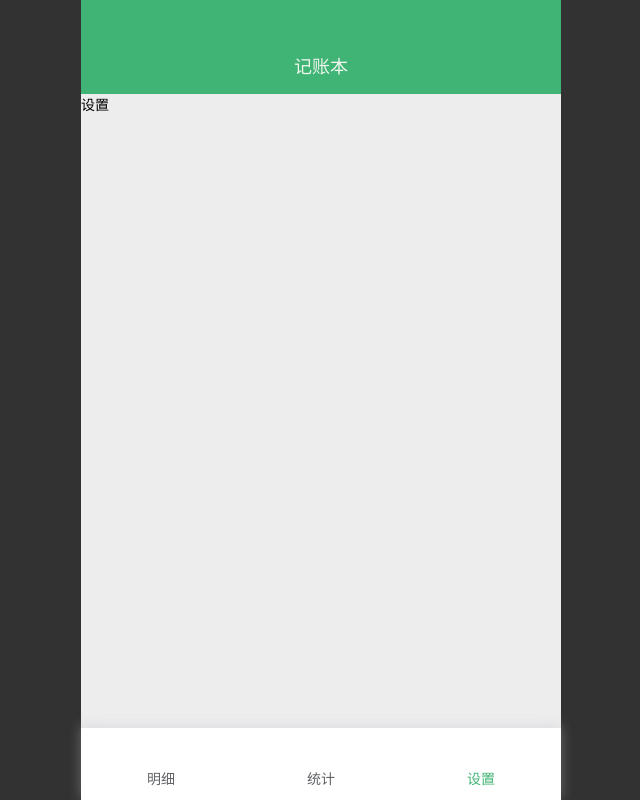
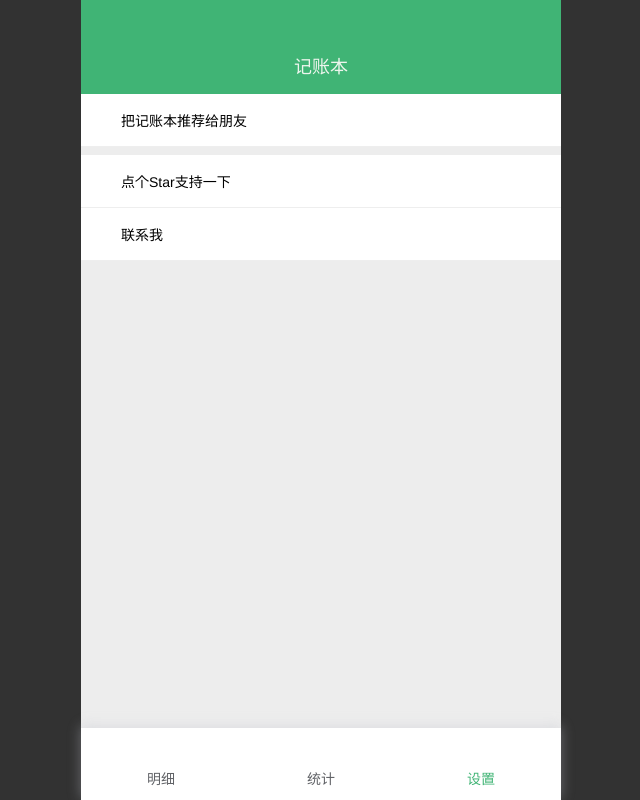
Before and after one commit to haixiangyan/weixin-cash, a React (Create React App) app: page /settings in a window 1280 px wide. Shown: the whole page, without its empty margins (319-959 px from the left). Built offline with nearby package versions, Linux system fonts and the light colour scheme.

Commit message:
完善设置页面

```diff
--- a/public/index.html
+++ b/public/index.html
@@ -39,6 +39,6 @@
       To begin the development, run `npm start` or `yarn start`.
       To create a production bundle, use `npm run build` or `yarn build`.
     -->
-    <script src="//at.alicdn.com/t/font_1822546_1wwjky0434i.js"></script>
+    <script src="//at.alicdn.com/t/font_1822546_8hpnx8ysjbu.js"></script>
   </body>
 </html>
--- a/src/pages/Settings.tsx
+++ b/src/pages/Settings.tsx
@@ -1,15 +1,46 @@
 import * as React from 'react'
 import Layout from '../components/Layout'
 import styled from 'styled-components'
+import Icon from '../components/Icon'
 
 const Main = styled.div`
   flex-grow: 1;
+  overflow: auto;
+`
+
+const Item = styled.div`
+  display: flex;
+  align-items: center;
+  padding: 16px;
+  background: white;
+  border-bottom: 1px solid #eee;
+  > span {
+    margin-left: 8px;
+  }
+  :active {
+    background: #D6D6D6;
+  }
 `
 
 const Settings: React.FC = () => {
   return (
     <Layout>
-      <Main>设置</Main>
+      <Main>
+        <Item style={{marginBottom: 8}}>
+          <Icon name="qrcode"/>
+          <span>把记账本推荐给朋友</span>
+        </Item>
+
+        <Item>
+          <Icon name="github"/>
+          <span>点个Star支持一下</span>
+        </Item>
+
+        <Item>
+          <Icon name="message"/>
+          <span>联系我</span>
+        </Item>
+      </Main>
     </Layout>
   )
 }
```
